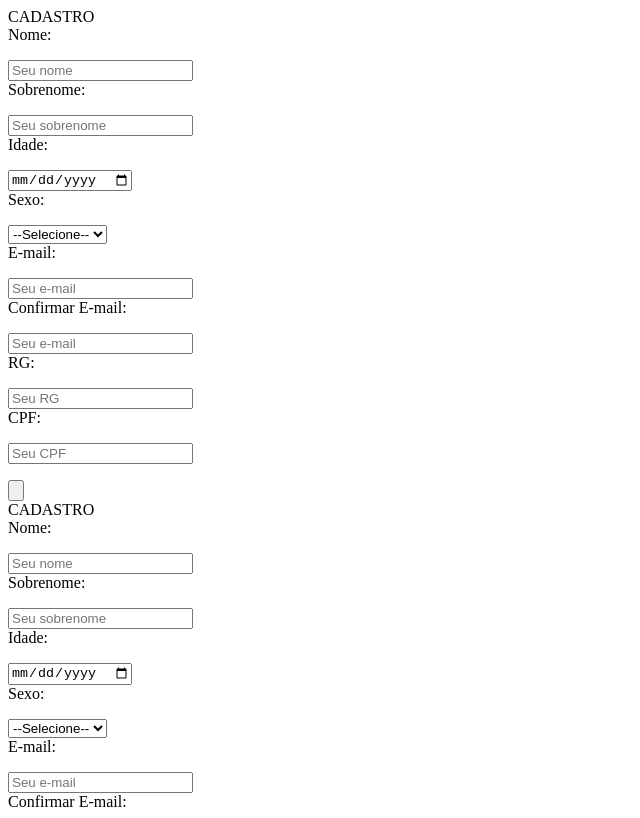
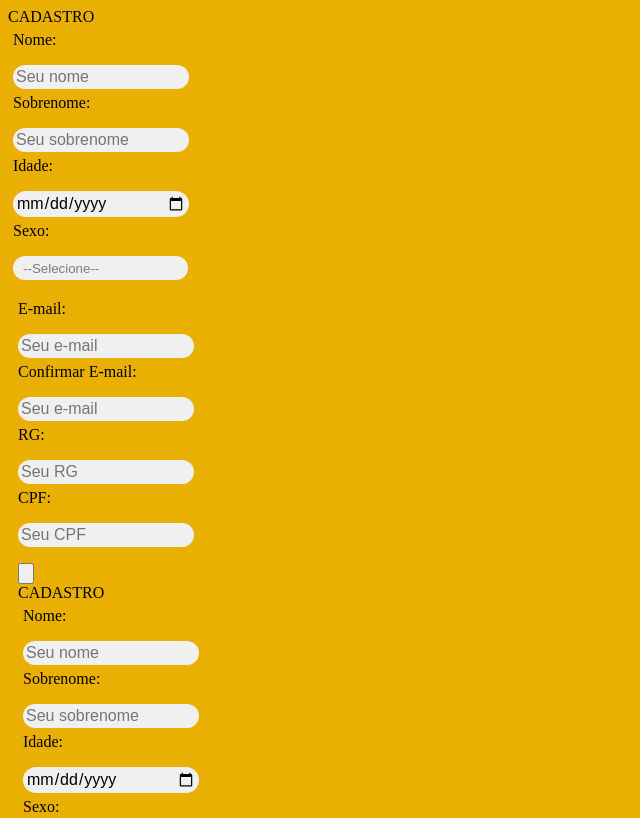
Before and after one commit to rodrigojesus7/rodrigojesus7.github.io, a plain HTML site: page index.html in a window 1280 px wide. Shown: the top 818 px of the page, without its empty margins (0-640 px from the left). Drawn offline with Linux system fonts and the light colour scheme.

Commit message:
Update index.html

```diff
--- a/index.html
+++ b/index.html
@@ -9,7 +9,7 @@ and open the template in the editor.
         <title>Cadastro EaD</title>
         <meta charset="UTF-8">
         <meta name="viewport" content="width=device-width, initial-scale=1.0">
-        <link href="css/newcss.css" rel="stylesheet" type="text/css"/>
+        <link href="https://rodrigojesus7.github.io/css/style.css" rel="stylesheet" type="text/css"/>
     </head>
 
     <body background="img/lapis2.jpg">
```
